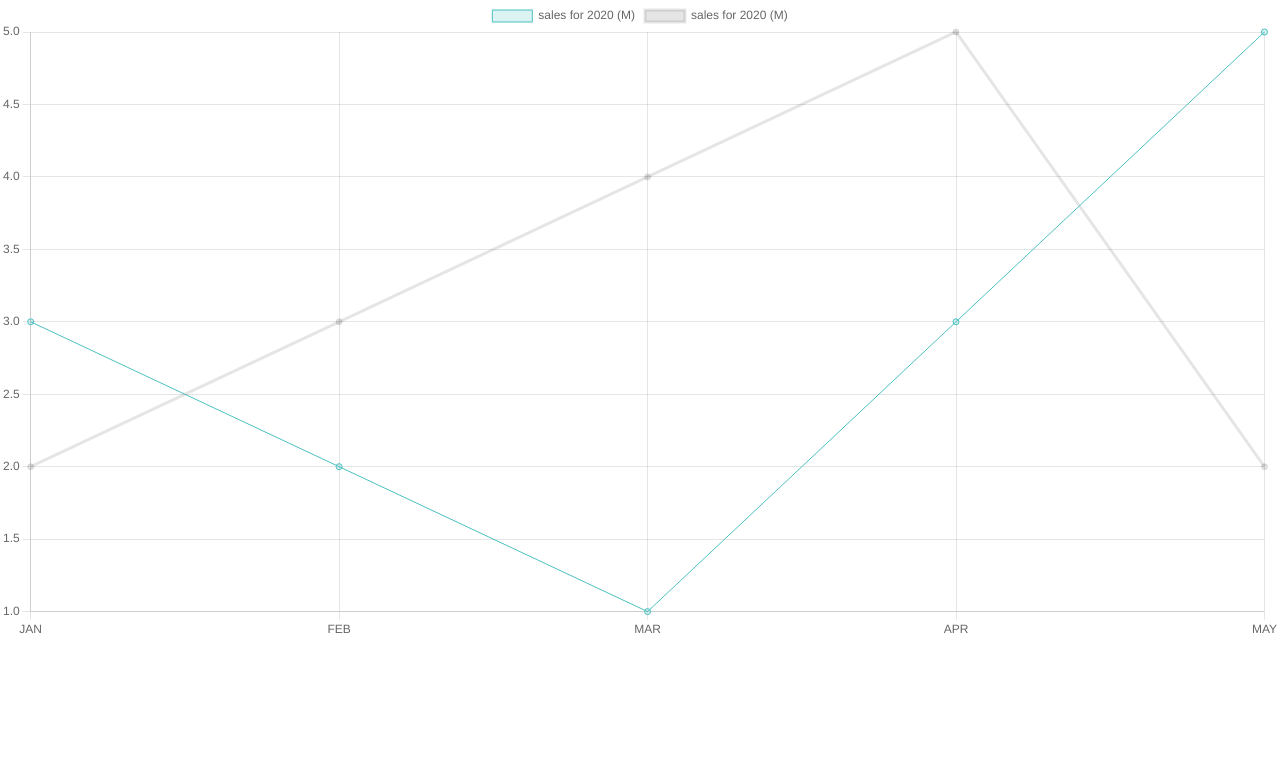
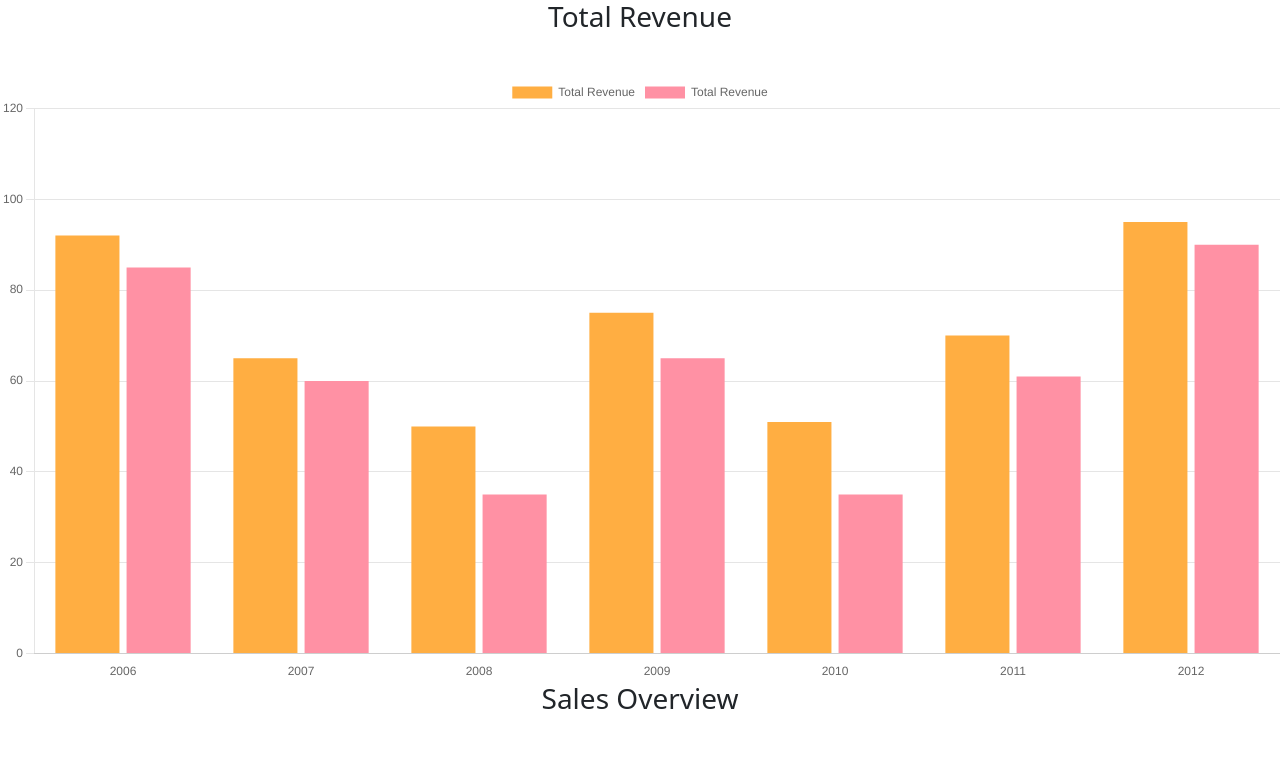
Before and after one commit to nidhiedigaa/admin-page, a React (Create React App) app in the folder adminpage/: page / in a window 1280 px wide. Shown: the top 762 px of the page. Built offline with nearby package versions, Linux system fonts and the light colour scheme.

Commit message:
chart created

```diff
--- a/adminpage/src/App.js
+++ b/adminpage/src/App.js
@@ -3,12 +3,16 @@ import './App.css';
 import Invoices from './components/pageone/invoices';
 import Clients from './components/pageone/clients';
 import Payments from './components/pageone/payments';
-import ChartOne from "./components/chart/check"
+
 import RecentProjects from './components/pageone/recentprojects';
+import ChartDashBoard from './components/chart/chartdashboard';
+import BarChart from './components/chart/barchart';
+import CurlyLineChart from './components/chart/curlylinechart';
 function App() {
   return (
     <div className="App">
-      <ChartOne></ChartOne>
+      <BarChart></BarChart>
+      <CurlyLineChart></CurlyLineChart>
     </div>
   );
 }
--- /dev/null
+++ b/adminpage/src/components/chart/barchart.js
@@ -0,0 +1,79 @@
+import React from "react"
+import Chart from "chart.js/auto"
+import {Bar} from "react-chartjs-2"
+
+
+
+
+
+function BarChart(props)
+{
+    const data={
+        labels:[2006,2007,2008,2009,2010,2011,2012],
+        datasets:[
+        {
+            label:'Total Revenue',
+            data:[92,65,50,75,51,70,95],
+            borderColor:[
+               'rgba(255,174,66)',
+               'rgba(255,174,66)',
+               'rgba(255,174,66)',
+               'rgba(255,174,66)',
+               'rgba(255,174,66)',
+               'rgba(255,174,66)',
+               'rgba(255,174,66)'
+            ],
+            backgroundColor:[
+                'rgba(255,174,66)',
+                'rgba(255,174,66)',
+                'rgba(255,174,66)',
+                'rgba(255,174,66)',
+                'rgba(255,174,66)',
+                'rgba(255,174,66)',
+                'rgba(255,174,66)'
+
+            ]
+        },
+        {
+            label:'Total Revenue',
+            data:[85,60,35,65,35,61,90],
+            borderColor:[
+                'rgba(255,145,164)',
+            ],
+            backgroundColor:[
+                'rgba(255,145,164)',
+
+
+            ]
+        }
+
+        ]
+
+    }
+    const options = {
+        plugins: {
+          title: {
+            display: true,
+
+          }
+        },
+        scales: {
+          y: {
+            beginAtZero: true,
+            max: 120,
+            maxTicksLimit:5,
+            stepSize: 30, // Adjust this based on your desired interval
+          },
+          x:
+        {
+            grid:{display:false}
+        }
+        }
+      }
+    return (<>
+    <h3 className="text-center">Total Revenue</h3>
+    <Bar data={data} options={options}></Bar></>)
+}
+
+
+export default BarChart
--- /dev/null
+++ b/adminpage/src/components/chart/chartdashboard.js
@@ -0,0 +1,50 @@
+import React from "react"
+import {Row,Col,Alert} from "react-bootstrap"
+
+
+
+const data=[{number:112,name:"Projects"},{number:44,name:"Clients"},{number:37,name:"Tasks"},{number:218,name:"employees"}]
+
+function ChartDashBoard(props)
+{
+    return(<>
+    <Row className="mx-3 my-4 gx-3">
+        <Col>
+        <h2>Welcome Admin</h2>
+        <h4 style={{opacity:"0.5"}}>Dashboard</h4>
+        </Col>
+    </Row>
+    <Row className="gap-4 mx-5">
+        <Col className="d-flex justify-content-between p-3 border border-2 rounded-3"><Alert variant="warning" className="rounded-circle p-2 d-flex align-items-center justify-content-center" style={{width:"60px"}}><i className="fa-solid fa-boxes-stacked" style={{color: "#c5650d"}}></i></Alert>
+        <div>
+            <h3 className="ms-4">{data[0].number}</h3>
+            <h5>{data[0].name}</h5>
+        </div>
+        </Col>
+        <Col className="d-flex justify-content-between p-3 border border-2 rounded-3">
+        <Alert style={{width:"60px"}} className="rounded-circle p-2 d-flex align-items-center justify-content-center" variant="warning"><i className="fa-solid fa-dollar-sign" style={{color: "#f4911f"}}></i></Alert>
+        <div>
+        <h3 className="ms-4">{data[1].number}</h3>
+            <h5>{data[1].name}</h5>
+        </div>
+        </Col>
+        <Col className="d-flex justify-content-between p-3 border border-2 rounded-3">
+        <Alert style={{width:"60px"}} variant="warning" className="rounded-circle p-2 d-flex align-items-center justify-content-center"><i className="fa-solid fa-gem" style={{color: "#e1940e"}}></i></Alert>
+        <div>
+        <h3 className="ms-4">{data[2].number}</h3>
+            <h5>{data[2].name}</h5>
+        </div>
+        </Col>
+        <Col className="d-flex justify-content-between p-3 border border-2 rounded-3">
+        <Alert style={{width:"60px"}} variant="warning" className="rounded-circle p-2 d-flex align-items-center justify-content-center"><i className="fa-solid fa-user" style={{color: "#c98818"}}></i></Alert>
+        <div>
+        <h3 className="ms-4">{data[3].number}</h3>
+            <h5>{data[3].name}</h5>
+        </div>
+        </Col>
+    </Row>
+    </>)
+}
+
+
+export default ChartDashBoard
--- a/adminpage/src/components/chart/check.js
+++ /dev/null
@@ -1,40 +0,0 @@
-import React from "react"
-import Chart from "chart.js/auto"
-import {Line} from "react-chartjs-2"
-
-
-
-function ChartOne(props)
-{
-    const data={
-        labels:['JAN','FEB','MAR','APR','MAY'],
-        datasets:[
-            {
-                label:"sales for 2020 (M)",
-                data:[3,2,1,3,5],
-                backgroundColor: 'rgba(75,192,192,0.2)', // Background color for the bars
-                borderColor: 'rgba(75,192,192,1)', // Border color for the bars
-                borderWidth: 1,
-            },
-            {
-                label:"sales for 2020 (M)",
-                data:[2,3,4,5,2]
-            }
-        ]
-    }
-
-
-
-
-
-
-
-
-
-    return (<>
-    <Line data={data}></Line>
-    </>)
-}
-
-
-export default ChartOne
--- /dev/null
+++ b/adminpage/src/components/chart/curlylinechart.js
@@ -0,0 +1,69 @@
+import React from "react"
+import Chart from "chart.js/auto"
+import {Line} from "react-chartjs-2"
+
+
+
+function CurlyLineChart(props)
+{
+    const data={
+        labels:[2006,2007,2008,2009,2010,2011,2012],
+        datasets:[
+            {
+                label:"sales overview",
+                data:[45,70,50,75,46,80,100],
+                borderColor:
+                'rgba(255,174,66)'
+                 ,
+                 backgroundColor:
+                 'rgba(255,174,66)',
+                     cubicInterpolationMode:"monotone",
+                     pointRadius:0,
+                     borderWidth:6
+
+            },
+            {
+                label:'sales overview',
+                data:[85,64,40,65,40,59,50],
+                borderColor:'rgba(255,145,164)',
+                backgroundColor:'rgba(255,145,164)',
+                cubicInterpolationMode:"monotone",
+                pointRadius:0,
+                borderWidth:6
+            }
+        ]
+    }
+
+
+    const options = {
+        plugins: {
+          title: {
+            display: true,
+
+          }
+        },
+        scales: {
+          y: {
+            begindAtZero:true,
+            min:20,
+            max:120,
+           ticks:{ min:20,
+            max: 120,
+            stepSize:20, // Adjust this based on your desired interval
+          }},
+          x:
+        {
+            grid:{display:false}
+        }
+        }
+      }
+    return (<>
+    <div>
+        <h3 className="text-center">Sales Overview</h3>
+    <Line data={data} options={options}></Line>
+    </div>
+    </>)
+}
+
+
+export default CurlyLineChart
```
Also changed, not shown: adminpage/src/App.css (line endings or trailing spaces).
